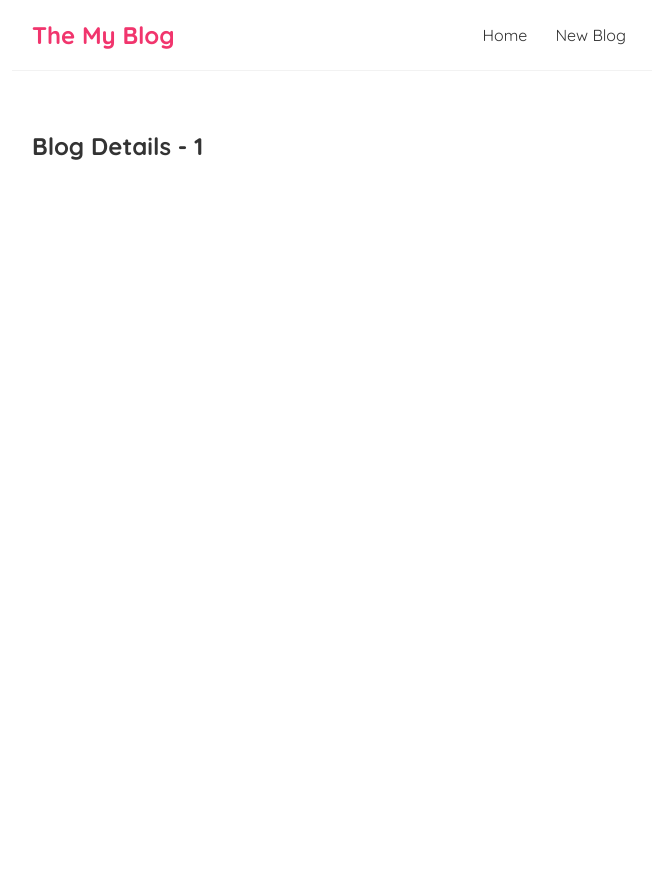
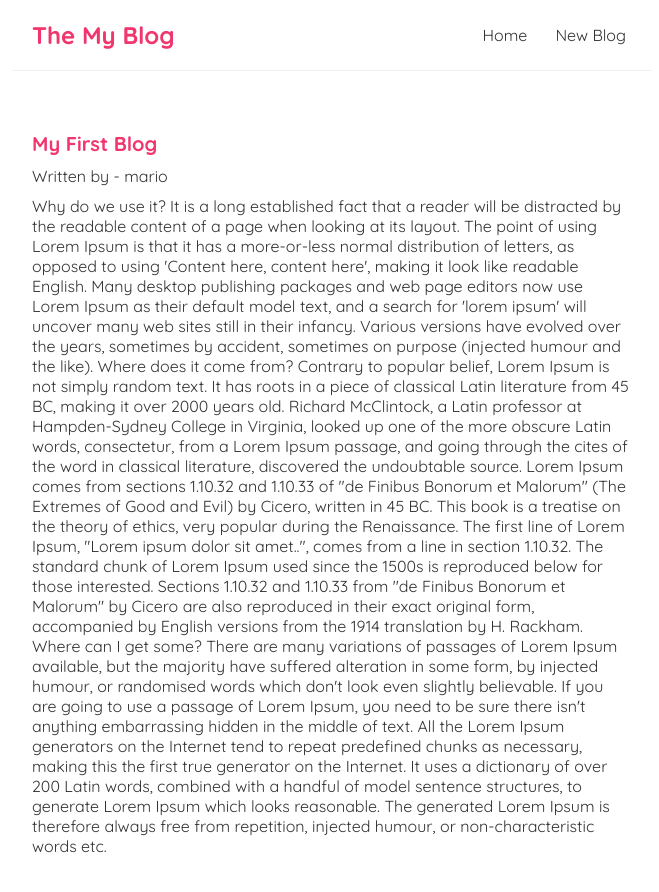
Before and after one commit to Siskinbird/my-blog, a React (Create React App) app: page /blogs/1 in a window 1280 px wide. Shown: the top 892 px of the page, without its empty margins (308-967 px from the left). Before the commit the page ends 800 px from the top, so only its background shows below. Built offline with nearby package versions, Linux system fonts and the light colour scheme; data requests are answered from the project's data file.

Commit message:
add: Fetch details component

```diff
--- a/src/components/BlogDetails/BlogDetails.js
+++ b/src/components/BlogDetails/BlogDetails.js
@@ -1,10 +1,20 @@
 import {useParams} from "react-router-dom";
+import useFetch from "../../useFetch";
 
 const BlogDetails = () => {
     const {id} = useParams()
+    const {data: blog, isPending, error} = useFetch(`http://localhost:8000/blogs/${id}`)
     return(
         <div className="blog-details">
-            <h2>Blog Details - {id}</h2>
+            {isPending && <div>Loading...</div>}
+            {error && <div>{error}</div>}
+            {blog && (
+                <article>
+                    <h2>{blog.title}</h2>
+                    <h3>Written by - {blog.author}</h3>
+                    <p>{blog.body}</p>
+                </article>
+            )}
         </div>
     );
 }
--- a/src/index.css
+++ b/src/index.css
@@ -54,3 +54,26 @@
   color: #f1356d;
   margin-bottom: 8px;
 }
+
+/* blog details page */
+.blog-details h2 {
+  font-size: 20px;
+  color: #f1356d;
+  margin-bottom: 10px;
+}
+.blog-details h3 {
+  font-size: 16px;
+  margin-bottom: 10px;
+  font-weight: normal;
+}
+.blog-details div {
+  margin: 20px 0;
+}
+.blog-details button {
+  background: #f1356d;
+  color: #fff;
+  border: 0;
+  padding: 8px;
+  border-radius: 8px;
+  cursor: pointer;
+}
```
